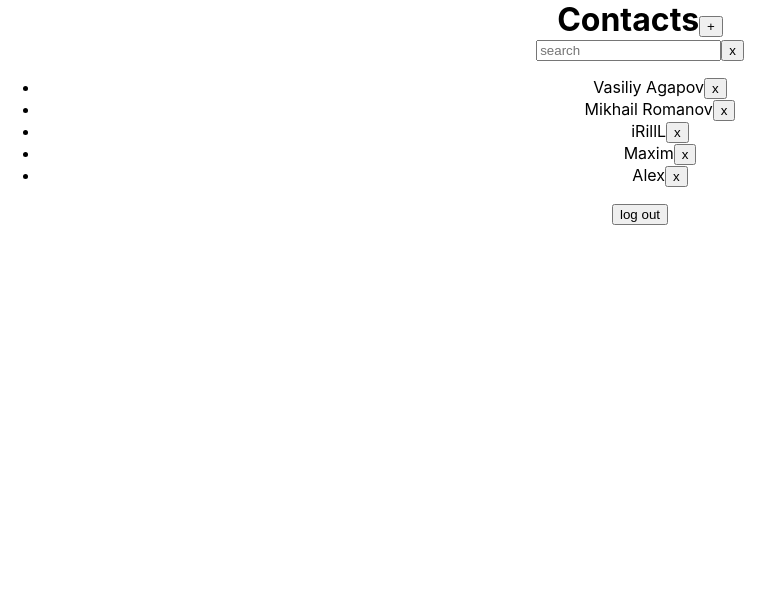
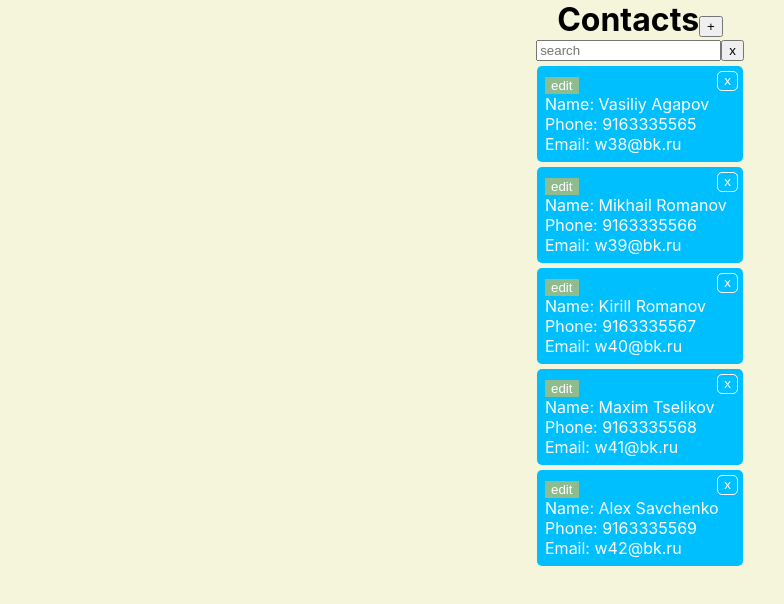
Before and after one commit to Mikro888/ContactsApp, a React (Create React App) app: page / in a window 1280 px wide. Shown: the top 604 px of the page, without its empty margins (0-784 px from the left). Built offline with nearby package versions, Linux system fonts and the light colour scheme.

Commit message:
Edit mode button fixed

```diff
--- a/src/App.css
+++ b/src/App.css
@@ -1,5 +1,9 @@
+body{
+  background-color: beige;
+}
 .App {
   text-align: center;
+
 }
 
 .App-logo {
--- a/src/App.tsx
+++ b/src/App.tsx
@@ -13,15 +13,17 @@ import {
 export type ContactType = {
     id: string,
     name: string
+    phone: string
+    email: string
 }
 
 function App() {
     const dispatch = useDispatch()
     const contacts = useSelector<AppRootState, Array<ContactType>>(state => state.contacts)
 
-    const addContact = (title: string) => {
+    const addContact = (title: string, phone: string, email: string) => {
         let newId = uniqid()
-        dispatch(addContactAC(newId, title))
+        dispatch(addContactAC(newId, title, phone, email))
     }
     const removeContact = (id: string) => {
         dispatch(deleteContactAC(id))
@@ -39,7 +41,8 @@ function App() {
                                 removeContact={removeContact}
                                 addContact={addContact}
                                 editContact={editContact}
-                /> :
+                />
+                :
                 <Login auth={authHandler}/>}
         </div>
     )
--- a/src/componetnts/AddItemForm.tsx
+++ b/src/componetnts/AddItemForm.tsx
@@ -1,28 +1,41 @@
 import React, {ChangeEvent, KeyboardEvent, useState} from 'react';
 
 type AddItemPropsType = {
-    callBack: (title: string) => void
+    callBack: (title: string,phone:string,email:string) => void
     offEditMode: (addMode: boolean) => void
     placeholder: string
+
 }
 
 export function AddItemForm(props: AddItemPropsType) {
 
     let [title, setTitle] = useState("")
+    let [phone, setPhone] = useState("")
+    let [email, setEmail] = useState("")
     let [error, setError] = useState<string | null>(null)
 
     const addTitleHandler = () => {
         (title.trim() === "") ?
             setError('Name required!') :
-            props.callBack(title.trim())
+            props.callBack(title.trim(),phone.trim(),email.trim())
         setTitle("")
+        setPhone("")
+        setEmail("")
         props.offEditMode(false)
     }
 
-    const onChangeHandler = (e: ChangeEvent<HTMLInputElement>) => {
+    const onChangeNameHandler = (e: ChangeEvent<HTMLInputElement>) => {
         setTitle(e.currentTarget.value)
     }
-
+    const onChangePhoneHandler = (e: ChangeEvent<HTMLInputElement>) => {
+        setPhone(e.currentTarget.value)
+    }
+    const onChangeEmailHandler = (e: ChangeEvent<HTMLInputElement>) => {
+        setEmail(e.currentTarget.value)
+    }
+const offEditModeHandler = ()=>{
+            props.offEditMode(false)
+}
     const onKeyPressHandler = (e: KeyboardEvent<HTMLInputElement>) => {
         setError(null);
         if (e.charCode === 13) {
@@ -31,14 +44,33 @@ export function AddItemForm(props: AddItemPropsType) {
     }
 
     return <div>
-        <input value={title}
-               onChange={onChangeHandler}
-               onKeyPress={onKeyPressHandler}
-               className={error ? "error" : ""}
-               autoFocus={true}
-               placeholder={props.placeholder}
-        />
-        <button onClick={addTitleHandler}>+</button>
+        <div>   <input value={title}
+                       onChange={onChangeNameHandler}
+                       onKeyPress={onKeyPressHandler}
+                       className={error ? "error" : ""}
+                       autoFocus={true}
+                       placeholder={props.placeholder}
+
+        /></div>
+        <div><input value={phone}
+                    onChange={onChangePhoneHandler}
+                    onKeyPress={onKeyPressHandler}
+                    className={error ? "error" : ""}
+
+                    placeholder={"Phone"}
+        /></div>
+        <div> <input value={email}
+                     onChange={onChangeEmailHandler}
+                     onKeyPress={onKeyPressHandler}
+                     className={error ? "error" : ""}
+
+                     placeholder={"Email"}
+        /></div>
+
+
+
+        <button onClick={addTitleHandler}>Add</button>
+        <button onClick={offEditModeHandler}>Cancel</button>
         {error && <div className="error-message">{error}</div>}
     </div>
 }
--- /dev/null
+++ b/src/componetnts/Card.module.css
@@ -0,0 +1,33 @@
+.cardContainer {
+    margin: 5px auto;
+    width: 190px;
+    height: fit-content;
+    overflow: auto;
+    background-color: deepskyblue;
+    color: white;
+    position: relative;
+    text-align: left;
+    padding: 8px;
+    border-radius: 5px;
+}
+
+.delButton {
+    background-color: deepskyblue;
+    border-radius: 5px;
+    color: white;
+    /*border: none;*/
+    position: absolute;
+    right: 5px;
+    top: 5px;
+    padding-bottom: 2px;
+    border: 1px solid white;
+}
+.editButton{
+    background-color: darkseagreen;
+    color: white;
+    border: none;
+}
+
+.delButton:hover {
+    background-color: orangered;
+}
--- a/src/componetnts/Card.tsx
+++ b/src/componetnts/Card.tsx
@@ -0,0 +1,62 @@
+import classes from "./Card.module.css";
+import {EditableSpan} from "./EditableSpan";
+import {KeyboardEvent, useState} from "react";
+
+export type CardPropsType = {
+    id: string
+    title: string
+    removeContact: (id: string) => void
+    callBack: (id: string, name: string) => void
+    email: string
+    phone: string
+}
+export const Card = (props: CardPropsType) => {
+    const [editMode, toggleEditMode] = useState(false)
+    const [editButtonContent,setEditButtonContent]= useState('edit')
+    const toggleEditModeHandler = ()=>{
+        editMode?editModeOff():editModeOn()
+    }
+    const editModeOn = () => {
+        toggleEditMode(true)
+        setEditButtonContent('save')
+
+    }
+    const editModeOff = () => {
+        toggleEditMode(false)
+        setEditButtonContent('edit')
+
+    }
+    const onKeyPressHandler = (e: KeyboardEvent<HTMLInputElement>) => {
+        if (e.charCode === 13) {
+            editModeOff()
+        }
+    }
+    return (
+        <div className={classes.cardContainer}
+             // onClick={editModeOff}
+            onKeyPress={onKeyPressHandler}
+        >
+            <button className={classes.delButton}
+                    onClick={editModeOn}>x
+            </button>
+            <button className={classes.editButton}
+                    onClick={toggleEditModeHandler}>{editButtonContent}
+            </button>
+            <div><EditableSpan propName={'Name: '} title={props.title}
+                               callBack={props.callBack} id={props.id}
+                               editMode={editMode}
+                               toggleEditMode={toggleEditMode}
+                             /></div>
+            <div><EditableSpan propName={'Phone: '} title={props.phone}
+                               callBack={props.callBack} id={props.id}
+                               editMode={editMode}
+                               toggleEditMode={toggleEditMode}
+                               /></div>
+            <div><EditableSpan propName={'Email: '} title={props.email}
+                               callBack={props.callBack} id={props.id}
+                               editMode={editMode}
+                               toggleEditMode={toggleEditMode}
+                               /></div>
+        </div>
+    )
+}
--- a/src/componetnts/Contacts.tsx
+++ b/src/componetnts/Contacts.tsx
@@ -1,13 +1,13 @@
-import {EditableSpan} from "./EditableSpan";
 import {ContactType} from "../App";
 import {AddItemForm} from "./AddItemForm";
 import {useState} from "react";
 import {SearchContact} from "./SearchContact";
+import {Card} from "./Card";
 
 type ContactsPropsType = {
     contacts: Array<ContactType>
     removeContact: (id: string) => void
-    addContact: (name: string) => void
+    addContact: (name: string,phone:string,email:string) => void
     editContact: (id: string, name: string) => void
 
 }
@@ -18,16 +18,14 @@ export const Contacts = (props: ContactsPropsType) => {
     const offEditMode = () => {
         setAddMode(false)
     }
-    // const setSearchModeHandler = (value:boolean) => setSearchMode(value)
     let contactsForRender = props.contacts
     if (searchItem !== '') {
         contactsForRender = props.contacts.filter((str, i) =>
-            // str.name.toLowerCase().charAt(i)===searchItem.toLowerCase().charAt(i))
             str.name.toLowerCase().includes(searchItem.toLowerCase()))
     } else {
         contactsForRender = props.contacts
     }
-
+``
 
     return <>
         <h1 style={{display: 'inline'}}>Contacts</h1>
@@ -43,19 +41,21 @@ export const Contacts = (props: ContactsPropsType) => {
             setSearchItem={setSearchItem}
             searchItem={searchItem}
         />}
-        <ul>
-            {
-                contactsForRender.map((c: ContactType) => {
-                    return <li key={c.id}>
-                        <EditableSpan id={c.id} title={c.name}
-                                      callBack={props.editContact}/>
-                        <button onClick={() => props.removeContact(c.id)}
-                        >x
-                        </button>
-                    </li>
-                })
-            }
-        </ul>
-        <button>log out</button>
+        {/*<ul>*/}
+        {/*    {*/}
+        {/*        contactsForRender.map((c: ContactType) => {*/}
+        {/*            return <li key={c.id}>*/}
+        {/*                <EditableSpan id={c.id} title={c.name}*/}
+        {/*                              callBack={props.editContact}/>*/}
+        {/*                <button onClick={() => props.removeContact(c.id)}*/}
+        {/*                >x*/}
+        {/*                </button>*/}
+        {/*            </li>*/}
+        {/*        })*/}
+        {/*    }*/}
+        {/*</ul>*/}
+        {contactsForRender.map((c:ContactType)=>{
+            return <Card key={c.id}  id={c.id} title={c.name} phone={c.phone} email={c.email} callBack={props.editContact} removeContact={props.removeContact}/>
+        })}
     </>
 }
--- a/src/componetnts/EditableSpan.tsx
+++ b/src/componetnts/EditableSpan.tsx
@@ -4,6 +4,9 @@ type EditableSpanPropsType = {
     title: string
     callBack: (id: string, title: string) => void
     id: string
+    propName:string
+    editMode:boolean
+    toggleEditMode:(value:boolean)=>void
 }
 
 export function EditableSpan(props: EditableSpanPropsType) {
@@ -14,10 +17,10 @@ export function EditableSpan(props: EditableSpanPropsType) {
         setTitle(e.currentTarget.value)
     }
     const onEditMode = () => {
-        toggleEditMode(true)
+        toggleEditMode(props.editMode)
     }
     const offEditMode = () => {
-        if (title.trim() === '') return
+        if (title.trim() === ''&&props.propName==='Name: ') return
         toggleEditMode(false)
         props.callBack(props.id, title)
     }
@@ -28,8 +31,10 @@ export function EditableSpan(props: EditableSpanPropsType) {
         }
     }
     return <>
-        {!editMode ?
-            <span onDoubleClick={onEditMode}>{title}</span> :
+        {!props.editMode ?
+
+            <div onDoubleClick={onEditMode}>{props.propName}<span >{title}</span></div> :
+
             <input autoFocus={true} value={title} onBlur={offEditMode}
                    onChange={changeTitleHandler}
                    onKeyPress={onKeyPressHandler}
--- a/src/redux/contacts-reducer.ts
+++ b/src/redux/contacts-reducer.ts
@@ -1,17 +1,19 @@
 import {ContactType} from "../App";
 
-const initialState: Array<ContactType> = [{id: '1', name: "Vasiliy Agapov"},
-    {id: '2', name: "Mikhail Romanov"},
-    {id: '3', name: "iRillL"},
-    {id: '4', name: "Maxim"},
-    {id: '5', name: "Alex"},
+const initialState: Array<ContactType> = [{id: '1', name: "Vasiliy Agapov", phone:"9163335565", email:"w38@bk.ru"},
+    {id: '2', name: "Mikhail Romanov", phone:"9163335566", email:"w39@bk.ru"},
+    {id: '3', name: "Kirill Romanov", phone:"9163335567", email:"w40@bk.ru"},
+    {id: '4', name: "Maxim Tselikov", phone:"9163335568", email:"w41@bk.ru"},
+    {id: '5', name: "Alex Savchenko", phone:"9163335569", email:"w42@bk.ru"},
 ]
 export const contactsReducer = (state: Array<ContactType> = initialState, action: contactsReducerType): Array<ContactType> => {
     switch (action.type) {
         case 'ADD-CONTACT':
             return [{
                 id: action.id,
-                name: action.name
+                name: action.name,
+                phone:action.phone,
+                email:action.email
             }, ...state]
         case 'DELETE-CONTACT':
             return state.filter((c: ContactType) => c.id !== action.id)
@@ -34,11 +36,13 @@ export type contactsReducerType =
 export type addContactType = ReturnType<typeof addContactAC>
 export type deleteContactType = ReturnType<typeof deleteContactAC>
 export type editContactType = ReturnType<typeof editContactAC>
-export const addContactAC = (id: string, name: string) => {
+export const addContactAC = (id: string, name: string, phone:string,email:string) => {
     return {
         type: 'ADD-CONTACT',
         id,
-        name
+        name,
+        phone,
+        email
     } as const
 }
 export const deleteContactAC = (id: string) => {
```
